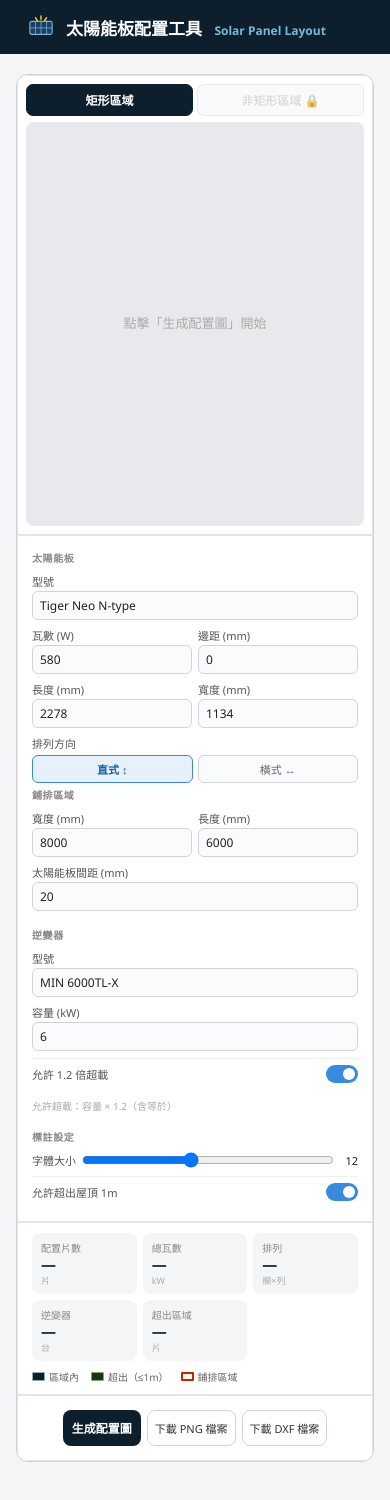
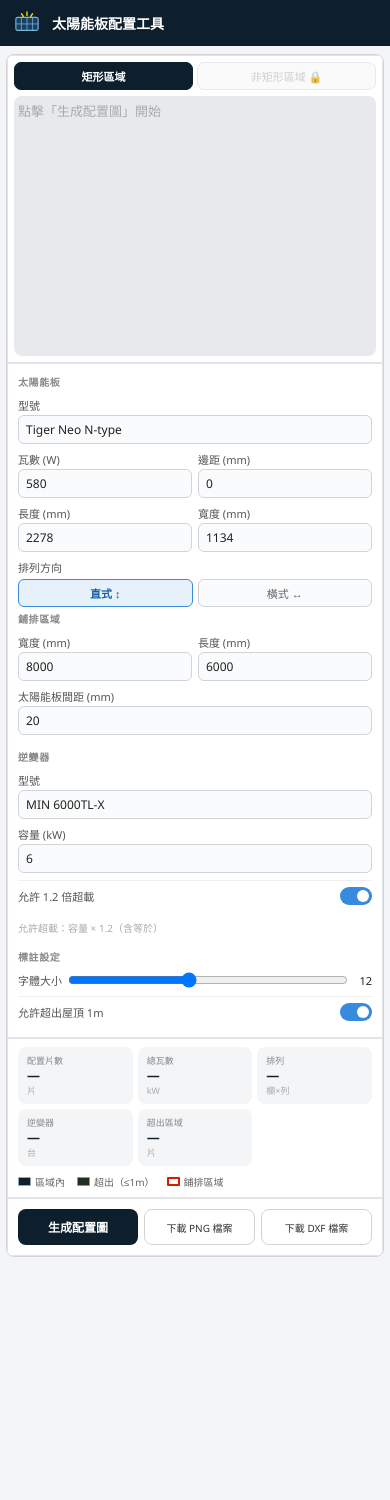
Before and after one commit to Larry-0418/solar-tool, a plain HTML site: page solar_layout_0419.html in a window 390 px wide. After the commit the page ends 1297 px from the top, so only its background shows below. Drawn offline with Linux system fonts and the light colour scheme.

Commit message:
Add files via upload

```diff
--- a/solar_layout_0419.html
+++ b/solar_layout_0419.html
@@ -78,11 +78,24 @@ header span { font-size: 12px; color: #7ab8d8; margin-left: 8px; }
 .search-btn { width:100%; border:1px solid #d0d4da; background:#fafbfc; color:#333; border-radius:7px; padding:6px; font-size:12px; cursor:pointer; font-family:inherit; transition:all .15s; margin-top:2px; }
 .search-btn:hover { border-color:#378ADD; color:#185FA5; }
 @media (max-width:700px) {
-  .main { grid-template-columns:1fr; }
-  .cell-input { grid-column:1; grid-row:2; max-height:none; }
-  .cell-stats { grid-column:1; grid-row:3; }
-  .cell-btns { grid-column:1; grid-row:4; flex-direction:row; flex-wrap:wrap; }
-  .stats { grid-template-columns:repeat(3,1fr); }
+  header { padding:10px 14px; }
+  header h1 { font-size:14px; }
+  header span { display:none; }
+  .page { margin:8px auto; padding:0 6px 32px; }
+  .main { grid-template-columns:1fr; border-radius:8px; }
+  .cell-canvas { grid-column:1; grid-row:1; min-height:280px; padding:6px; }
+  .cell-input { grid-column:1; grid-row:2; max-height:none; padding:10px; }
+  .cell-stats { grid-column:1; grid-row:3; padding:8px 10px; }
+  .cell-btns { grid-column:1; grid-row:4; padding:10px; flex-direction:row; flex-wrap:wrap; gap:6px; }
+  .btn-gen { flex:1; min-width:120px; }
+  .btn-dl { flex:1; min-width:100px; font-size:10px; padding:7px 4px; }
+  .stats { grid-template-columns:repeat(3,1fr); gap:5px; }
+  .stat .val { font-size:13px; }
+  .stat .lbl { font-size:9px; }
+  .canvas-wrap { min-height:260px; overflow-x:auto; overflow-y:hidden;
+    align-items:flex-start; justify-content:flex-start; padding:4px; }
+  .tab { font-size:11px; padding:5px 4px; }
+  .sec-title { margin-top:10px; }
 }
 </style>
 </head>
@@ -644,8 +657,9 @@ function generateRect() {
   const leftPad = DIM_OFFSET + extraPad + 10;
   const botPad = 20, rightPad = 16;
 
+  const isMobile = window.innerWidth <= 700;
   const area = document.getElementById('canvasArea');
-  const canW = Math.max(area.clientWidth - 16, 400);
+  const canW = Math.max(area.clientWidth - 16, isMobile ? 320 : 400);
   const dispOver = Math.max(OVER, 200);
   const viewW = aw + dispOver * 2, viewH = al + dispOver * 2;
   const scale = (canW - leftPad - rightPad) / viewW;
@@ -654,9 +668,12 @@ function generateRect() {
 
   area.innerHTML = '';
   const svg = document.createElementNS(ns, 'svg');
-  svg.setAttribute('width', canW); svg.setAttribute('height', canH);
+  svg.setAttribute('width', '100%');
+  svg.setAttribute('height', canH);
   svg.setAttribute('viewBox', `0 0 ${canW} ${canH}`);
-  svg.setAttribute('xmlns', ns); svg.style.display = 'block';
+  svg.setAttribute('xmlns', ns);
+  svg.style.display = 'block';
+  svg.style.minWidth = isMobile ? '0' : canW + 'px';
 
   // 超出範圍底色
   if (allowOver) {
@@ -812,7 +829,8 @@ function downloadPNG() {
   if (!lastSVG) { alert('請先生成配置圖'); return; }
   const svgEl = document.querySelector(currentMode === 'pdf' ? '#resultArea svg' : '#canvasArea svg');
   if (!svgEl) { alert('找不到圖面'); return; }
-  const w = parseInt(svgEl.getAttribute('width')), h = parseInt(svgEl.getAttribute('height'));
+  const vb = svgEl.getAttribute('viewBox').split(' ');
+  const w = parseInt(vb[2]), h = parseInt(vb[3]);
   const canvas = document.createElement('canvas');
   canvas.width = w * 2; canvas.height = h * 2;
   const ctx = canvas.getContext('2d');
```
